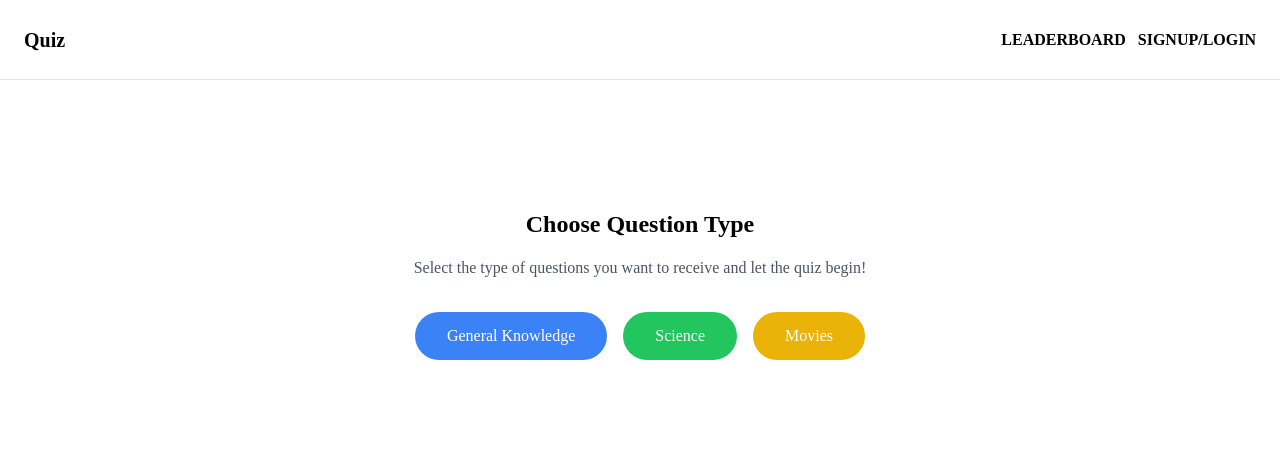
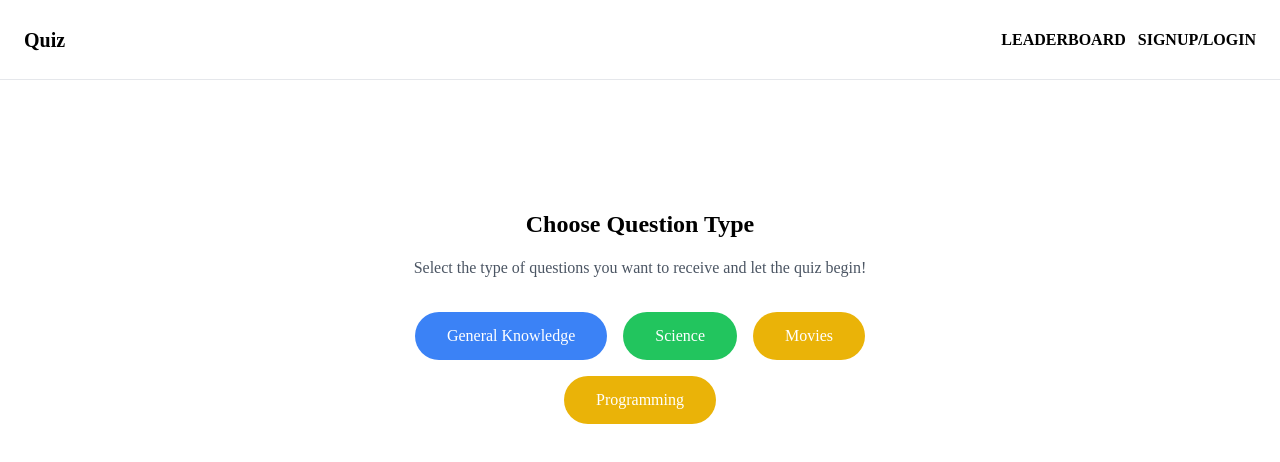
Before and after one commit to DevLyric/quiz-v3, a React (Vite) app: page /question-type-selection in a window 1280 px wide. Shown: the top 462 px of the page. Built offline with nearby package versions, Linux system fonts and the light colour scheme; a web font is replaced by a local one.

Commit message:
programming questions added

```diff
--- a/src/data/questionsData.ts
+++ b/src/data/questionsData.ts
@@ -268,4 +268,117 @@ export const questionsData: IQuestionData[] = [
     category: "movies",
     options: ["Leonardo DiCaprio", "Brad Pitt", "Tom Hanks", "Matt Damon"],
   },
+
+  // Programming Questions
+  {
+    id: 31,
+    question: "What does HTML stand for?",
+    correctAnswer: "Hypertext Markup Language",
+    category: "programming",
+    options: [
+      "Hyperlink and Text Markup Language",
+      "Hypertext Markup Language",
+      "High-Level Text Markup Language",
+      "Home Tool Markup Language",
+    ],
+  },
+  {
+    id: 32,
+    question:
+      "Which programming language is known as the 'mother of all languages'?",
+    correctAnswer: "C",
+    category: "programming",
+    options: ["Java", "C++", "C#", "C"],
+  },
+  {
+    id: 33,
+    question: "What is the purpose of the 'git' version control system?",
+    correctAnswer: "Managing source code versions and collaboration",
+    category: "programming",
+    options: [
+      "Running server-side JavaScript",
+      "Creating responsive web designs",
+      "Managing source code versions and collaboration",
+      "Database management",
+    ],
+  },
+  {
+    id: 34,
+    question:
+      "What is the main advantage of using a framework in software development?",
+    correctAnswer: "Faster development and code consistency",
+    category: "programming",
+    options: [
+      "Easier debugging",
+      "Faster development and code consistency",
+      "Higher security",
+      "Improved user interface",
+    ],
+  },
+  {
+    id: 35,
+    question: "What does API stand for?",
+    correctAnswer: "Application Programming Interface",
+    category: "programming",
+    options: [
+      "Advanced Programming Interface",
+      "Application Programming Interface",
+      "Automated Programming Interface",
+      "Application Process Integration",
+    ],
+  },
+  {
+    id: 36,
+    question:
+      "Which programming language is commonly used for machine learning?",
+    correctAnswer: "Python",
+    category: "programming",
+    options: ["Java", "C++", "Python", "Ruby"],
+  },
+  {
+    id: 37,
+    question:
+      "What is the purpose of the 'npm' package manager in JavaScript development?",
+    correctAnswer: "Managing and sharing JavaScript libraries",
+    category: "programming",
+    options: [
+      "Running server-side scripts",
+      "Creating animations",
+      "Managing and sharing JavaScript libraries",
+      "Database management",
+    ],
+  },
+  {
+    id: 38,
+    question: "In object-oriented programming, what is encapsulation?",
+    correctAnswer: "Enclosing the implementation details within a class",
+    category: "programming",
+    options: [
+      "Storing data in arrays",
+      "Enclosing the implementation details within a class",
+      "Creating polymorphic functions",
+      "Implementing multiple inheritance",
+    ],
+  },
+  {
+    id: 39,
+    question:
+      "What is the purpose of the 'SQL' language in database management?",
+    correctAnswer: "Querying and manipulating relational databases",
+    category: "programming",
+    options: [
+      "Creating responsive web designs",
+      "Running server-side scripts",
+      "Querying and manipulating relational databases",
+      "Creating animations",
+    ],
+  },
+  {
+    id: 40,
+    question:
+      "What is the output of the 'console.log(2 + '2')' statement in JavaScript?",
+    correctAnswer: "22",
+    category: "programming",
+    options: ["4", "22", "Error", "Undefined"],
+  },
 ];
--- a/src/pages/QuestionTypeSelection.tsx
+++ b/src/pages/QuestionTypeSelection.tsx
@@ -12,7 +12,7 @@ export default function QuestionTypeSelection() {
           begin!
         </p>
 
-        <div className="flex flex-col justify-center text-center md:flex-row gap-4 mt-8">
+        <div className="flex flex-col justify-center text-cener md:flex-row md:flex-wrap gap-4 mt-8">
           <Link
             to="/questions/general"
             className="rounded-full py-3 px-8 bg-blue-500 text-white hover:scale-105 transition-all"
@@ -31,6 +31,12 @@ export default function QuestionTypeSelection() {
           >
             Movies
           </Link>
+          <Link
+            to="/questions/programming"
+            className="rounded-full py-3 px-8 bg-yellow-500 text-white hover:scale-105 transition-all"
+          >
+            Programming
+          </Link>
         </div>
       </div>
     </div>
```
